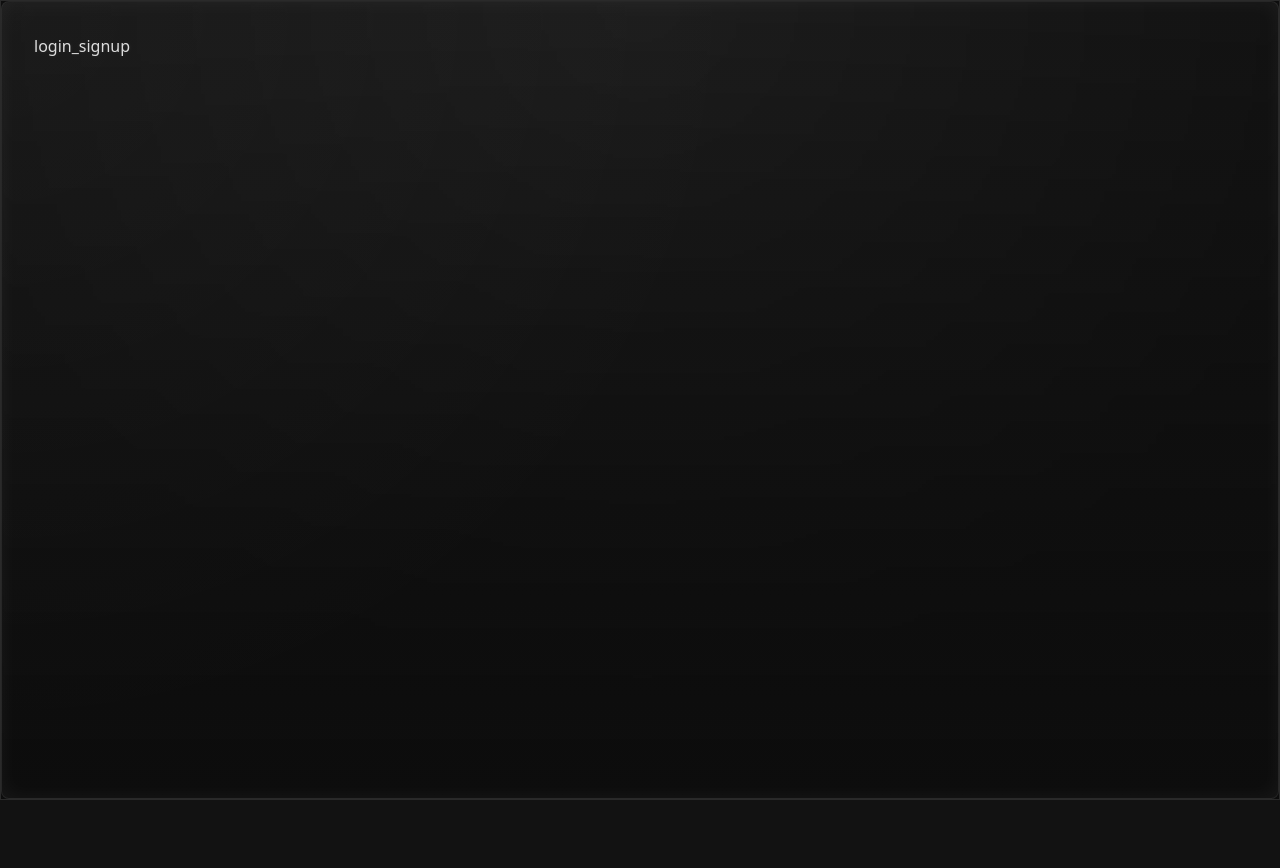
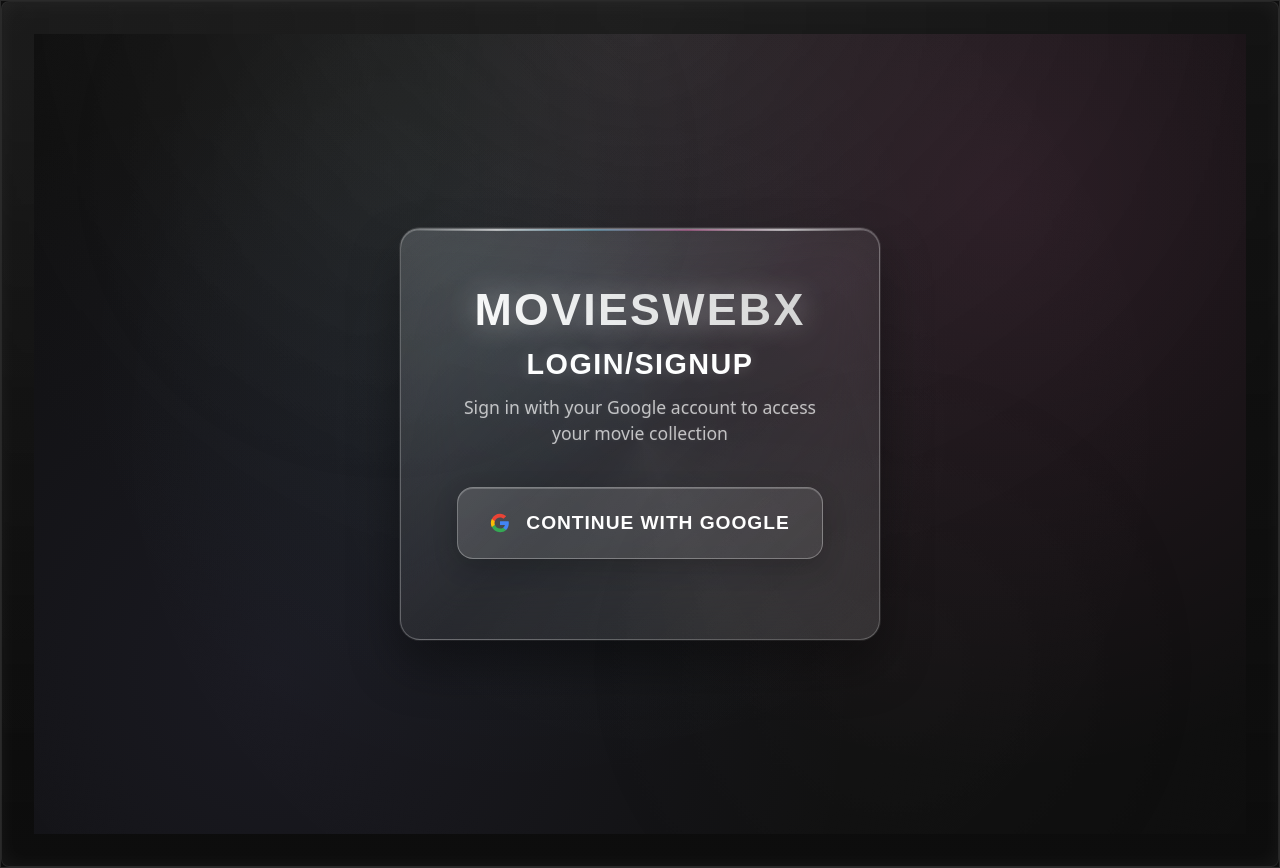
Before and after one commit to ChaitanyaSai-Meka/MoviesWeb_Project, a React (Vite) app: page /login_signup in a window 1280 px wide. Before the commit the page ends 800 px from the top, so only its background shows below. Built offline with nearby package versions, Linux system fonts and the light colour scheme; no server answers.

Commit message:
enhanced css and added login page and added firebase(not working yet)

```diff
--- /dev/null
+++ b/src/auth/LoginSignup.css
@@ -0,0 +1,300 @@
+/* Auth Container */
+.auth-container {
+  min-height: 100vh;
+  display: flex;
+  align-items: center;
+  justify-content: center;
+  background:
+    radial-gradient(circle at 20% 80%, rgba(120, 119, 198, 0.1) 0%, transparent 50%),
+    radial-gradient(circle at 80% 20%, rgba(255, 119, 198, 0.1) 0%, transparent 50%),
+    radial-gradient(circle at 40% 40%, rgba(120, 219, 255, 0.05) 0%, transparent 50%),
+    radial-gradient(circle at top center, rgba(255, 255, 255, 0.03) 0%, var(--black-bg) 70%);
+  padding: 2rem;
+  position: relative;
+  overflow: hidden;
+}
+
+/* Animated background elements */
+.auth-container::before {
+  content: '';
+  position: absolute;
+  top: -50%;
+  left: -50%;
+  width: 200%;
+  height: 200%;
+  background: radial-gradient(
+    circle,
+    rgba(255, 255, 255, 0.02) 0%,
+    transparent 70%
+  );
+  animation: rotate 20s linear infinite;
+  pointer-events: none;
+}
+
+.auth-container::after {
+  content: '';
+  position: absolute;
+  top: 0;
+  left: 0;
+  right: 0;
+  bottom: 0;
+  background:
+    radial-gradient(circle at 30% 20%, rgba(255, 255, 255, 0.03) 0%, transparent 30%),
+    radial-gradient(circle at 70% 80%, rgba(255, 255, 255, 0.02) 0%, transparent 30%);
+  animation: float 15s ease-in-out infinite;
+  pointer-events: none;
+}
+
+@keyframes rotate {
+  from { transform: rotate(0deg); }
+  to { transform: rotate(360deg); }
+}
+
+@keyframes float {
+  0%, 100% { transform: translateY(0px) scale(1); }
+  50% { transform: translateY(-20px) scale(1.05); }
+}
+
+/* Auth Card */
+.auth-card {
+  background: linear-gradient(
+    135deg,
+    rgba(255, 255, 255, 0.15) 0%,
+    rgba(255, 255, 255, 0.05) 50%,
+    rgba(255, 255, 255, 0.1) 100%
+  );
+  backdrop-filter: blur(25px);
+  border: 1px solid rgba(255, 255, 255, 0.25);
+  border-radius: 20px;
+  padding: 3.5rem;
+  width: 100%;
+  max-width: 480px;
+  box-shadow:
+    0 25px 50px rgba(0, 0, 0, 0.4),
+    0 0 0 1px rgba(255, 255, 255, 0.1),
+    inset 0 1px 0 rgba(255, 255, 255, 0.2);
+  position: relative;
+  overflow: hidden;
+  animation: slideUp 0.8s ease-out;
+}
+
+.auth-card::before {
+  content: '';
+  position: absolute;
+  top: 0;
+  left: 0;
+  right: 0;
+  height: 2px;
+  background: linear-gradient(
+    90deg,
+    transparent,
+    rgba(255, 255, 255, 0.6),
+    rgba(120, 219, 255, 0.4),
+    rgba(255, 119, 198, 0.4),
+    rgba(255, 255, 255, 0.6),
+    transparent
+  );
+}
+
+.auth-card::after {
+  content: '';
+  position: absolute;
+  top: -50%;
+  left: -50%;
+  width: 200%;
+  height: 200%;
+  background: conic-gradient(
+    from 0deg,
+    transparent,
+    rgba(255, 255, 255, 0.03),
+    transparent,
+    rgba(120, 219, 255, 0.02),
+    transparent
+  );
+  animation: rotate 30s linear infinite;
+  pointer-events: none;
+}
+
+@keyframes slideUp {
+  from {
+    opacity: 0;
+    transform: translateY(30px);
+  }
+  to {
+    opacity: 1;
+    transform: translateY(0);
+  }
+}
+
+/* Auth Header */
+.auth-header {
+  text-align: center;
+  margin-bottom: 2.5rem;
+}
+
+.brand-title {
+  font-size: 2.8rem;
+  font-weight: 800;
+  color: var(--white);
+  margin-bottom: 0.5rem;
+  font-family: 'Orbitron', sans-serif;
+  text-transform: uppercase;
+  letter-spacing: 0.05em;
+  text-shadow: 0 0 30px rgba(255, 255, 255, 0.4);
+  background: linear-gradient(45deg, #ffffff, #cccccc);
+  -webkit-background-clip: text;
+  -webkit-text-fill-color: transparent;
+  background-clip: text;
+  white-space: nowrap;
+  overflow: visible;
+}
+
+.auth-title {
+  font-size: 1.8rem;
+  font-weight: 600;
+  color: var(--white);
+  margin-bottom: 0.5rem;
+  font-family: 'Exo 2', sans-serif;
+  text-transform: uppercase;
+  letter-spacing: 0.05em;
+  text-shadow: 0 0 15px rgba(255, 255, 255, 0.2);
+}
+
+.auth-subtitle {
+  color: rgba(255, 255, 255, 0.7);
+  font-size: 1.1rem;
+  font-weight: 400;
+}
+
+/* Google Sign In Button */
+.google-signin-btn {
+  width: 100%;
+  display: flex;
+  align-items: center;
+  justify-content: center;
+  gap: 1rem;
+  padding: 1.5rem 2rem;
+  background: linear-gradient(
+    135deg,
+    rgba(255, 255, 255, 0.15) 0%,
+    rgba(255, 255, 255, 0.08) 100%
+  );
+  border: 1px solid rgba(255, 255, 255, 0.3);
+  border-radius: 16px;
+  color: var(--white);
+  font-size: 1.2rem;
+  font-weight: 700;
+  cursor: pointer;
+  transition: all 0.4s ease;
+  position: relative;
+  overflow: hidden;
+  margin-bottom: 1.5rem;
+  text-transform: uppercase;
+  letter-spacing: 0.05em;
+  box-shadow:
+    0 8px 25px rgba(0, 0, 0, 0.2),
+    inset 0 1px 0 rgba(255, 255, 255, 0.2);
+}
+
+.google-signin-btn:hover {
+  background: linear-gradient(
+    135deg,
+    rgba(255, 255, 255, 0.25) 0%,
+    rgba(255, 255, 255, 0.15) 100%
+  );
+  border-color: rgba(255, 255, 255, 0.4);
+  transform: translateY(-3px) scale(1.02);
+  box-shadow:
+    0 15px 35px rgba(0, 0, 0, 0.3),
+    0 0 20px rgba(255, 255, 255, 0.1);
+}
+
+.google-signin-btn::before {
+  content: '';
+  position: absolute;
+  top: 0;
+  left: -100%;
+  width: 100%;
+  height: 100%;
+  background: linear-gradient(
+    90deg,
+    transparent,
+    rgba(255, 255, 255, 0.2),
+    transparent
+  );
+  transition: left 0.5s ease;
+}
+
+.google-signin-btn:hover::before {
+  left: 100%;
+}
+
+.google-signin-btn:disabled {
+  opacity: 0.6;
+  cursor: not-allowed;
+  transform: none;
+}
+
+.google-icon {
+  width: 20px;
+  height: 20px;
+}
+
+
+/* Error Message */
+.error-message {
+  background: rgba(255, 0, 0, 0.1);
+  border: 1px solid rgba(255, 0, 0, 0.3);
+  border-radius: 8px;
+  padding: 1rem;
+  color: #ff6b6b;
+  font-size: 0.9rem;
+  text-align: center;
+  margin-top: 1rem;
+}
+
+
+/* Responsive Design */
+@media (max-width: 768px) {
+  .auth-container {
+    padding: 1rem;
+  }
+
+  .auth-card {
+    padding: 2rem;
+    max-width: 100%;
+  }
+
+  .brand-title {
+    font-size: 2.2rem;
+    letter-spacing: 0.03em;
+  }
+
+  .auth-title {
+    font-size: 1.4rem;
+  }
+
+  .google-signin-btn {
+    padding: 1.25rem 1.5rem;
+    font-size: 1.1rem;
+  }
+}
+
+@media (max-width: 480px) {
+  .auth-card {
+    padding: 1.5rem;
+  }
+
+  .brand-title {
+    font-size: 1.8rem;
+    letter-spacing: 0.02em;
+  }
+
+  .auth-title {
+    font-size: 1.2rem;
+  }
+
+  .auth-subtitle {
+    font-size: 1rem;
+  }
+}
--- a/src/auth/login_signup.jsx
+++ b/src/auth/login_signup.jsx
@@ -1,9 +1,57 @@
-import React from 'react'
+import React, { useState } from 'react';
+import { signInWithPopup } from 'firebase/auth';
+import { auth, googleProvider } from '../firebaase/firebase';
+import './LoginSignup.css';
 
-const login_signup = () => {
+const LoginSignup = () => {
+  const [error, setError] = useState('');
+  const [loading, setLoading] = useState(false);
+
+  const handleGoogleSignIn = async () => {
+    try {
+      setLoading(true);
+      setError('');
+      await signInWithPopup(auth, googleProvider);
+    } catch (error) {
+      setError(error.message);
+    } finally {
+      setLoading(false);
+    }
+  };
+
+
   return (
-    <div>login_signup</div>
-  )
-}
+    <div className="auth-container">
+      <div className="auth-card">
+        <div className="auth-header">
+          <h1 className="brand-title">MoviesWebX</h1>
+          <h2 className="auth-title">Login/Signup</h2>
+          <p className="auth-subtitle">
+            Sign in with your Google account to access your movie collection
+          </p>
+        </div>
 
-export default login_signup
+        <div className="auth-content">
+          {/* Google Sign In Button */}
+          <button
+            className="google-signin-btn"
+            onClick={handleGoogleSignIn}
+            disabled={loading}
+          >
+            <svg className="google-icon" viewBox="0 0 24 24">
+              <path fill="#4285F4" d="M22.56 12.25c0-.78-.07-1.53-.2-2.25H12v4.26h5.92c-.26 1.37-1.04 2.53-2.21 3.31v2.77h3.57c2.08-1.92 3.28-4.74 3.28-8.09z"/>
+              <path fill="#34A853" d="M12 23c2.97 0 5.46-.98 7.28-2.66l-3.57-2.77c-.98.66-2.23 1.06-3.71 1.06-2.86 0-5.29-1.93-6.16-4.53H2.18v2.84C3.99 20.53 7.7 23 12 23z"/>
+              <path fill="#FBBC05" d="M5.84 14.09c-.22-.66-.35-1.36-.35-2.09s.13-1.43.35-2.09V7.07H2.18C1.43 8.55 1 10.22 1 12s.43 3.45 1.18 4.93l2.85-2.22.81-.62z"/>
+              <path fill="#EA4335" d="M12 5.38c1.62 0 3.06.56 4.21 1.64l3.15-3.15C17.45 2.09 14.97 1 12 1 7.7 1 3.99 3.47 2.18 7.07l3.66 2.84c.87-2.6 3.3-4.53 6.16-4.53z"/>
+            </svg>
+            Continue with Google
+          </button>
+
+          {error && <div className="error-message">{error}</div>}
+        </div>
+      </div>
+    </div>
+  );
+};
+
+export default LoginSignup;
--- a/src/firebaase/firebase.js
+++ b/src/firebaase/firebase.js
@@ -1,5 +1,5 @@
 import { initializeApp } from "firebase/app";
-import { getAuth } from "firebase/auth";
+import { getAuth, GoogleAuthProvider } from "firebase/auth";
 
 const firebaseConfig = {
   apiKey: import.meta.env.VITE_API_KEY,
@@ -14,4 +14,5 @@
 const app = initializeApp(firebaseConfig);
 
 export const auth = getAuth(app);
+export const googleProvider = new GoogleAuthProvider();
 export default app;
```
